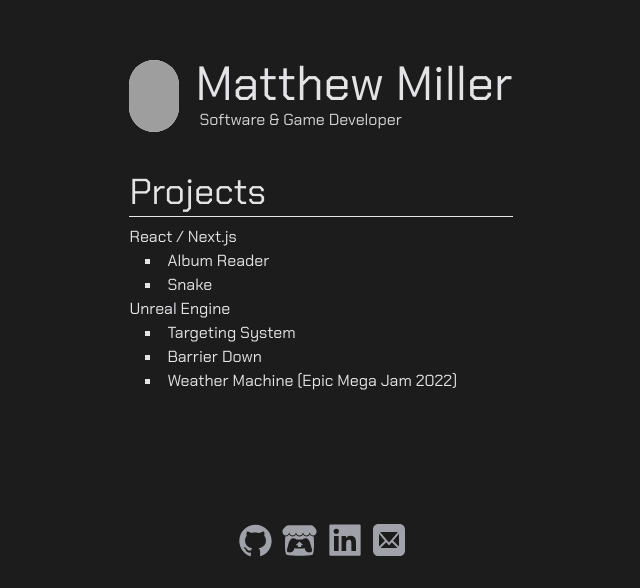
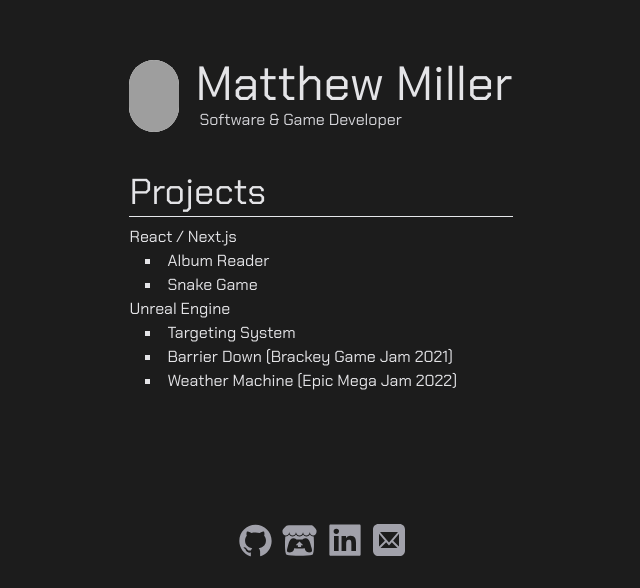
Before and after one commit to Mattxm/Website, a Next.js app: page / in a window 1280 px wide. Shown: the part 212-800 px from the top of the page, without its empty margins (319-959 px from the left). Built offline with nearby package versions, Linux system fonts and the light colour scheme; grey boxes are pictures that could not be loaded.

Commit message:
update link page titles

```diff
--- a/pages/index.js
+++ b/pages/index.js
@@ -35,14 +35,14 @@ const Home = () => {
                   <h2>React / Next.js</h2>
                   <ul className="main-list text-base indent-4 list-inside">
                     <li className="project-entry "><Link href="/reader">Album Reader</Link></li>
-                    <li className="project-entry "><Link href="/snake">Snake</Link></li>
+                    <li className="project-entry "><Link href="/snake">Snake Game</Link></li>
                     {/* <li className="project-entry "><Link href="/to-the-beat">To The Beat</Link></li> */}
                   </ul>
 
                   <h2>Unreal Engine</h2>
                   <ul className="main-list text-base indent-4 list-disc list-inside">
                     <li className="project-entry "><a href="https://mattxm.itch.io/targeting-system">Targeting System</a></li>
-                    <li className="project-entry "><a href="https://mattxm.itch.io/barrier-down">Barrier Down</a></li>
+                    <li className="project-entry "><a href="https://mattxm.itch.io/barrier-down">Barrier Down (Brackey Game Jam 2021)</a></li>
                     <li className="project-entry "><a href="https://mattxm.itch.io/weather-machine">Weather Machine (Epic Mega Jam 2022)</a></li>
                   </ul>
                 </div>
```
